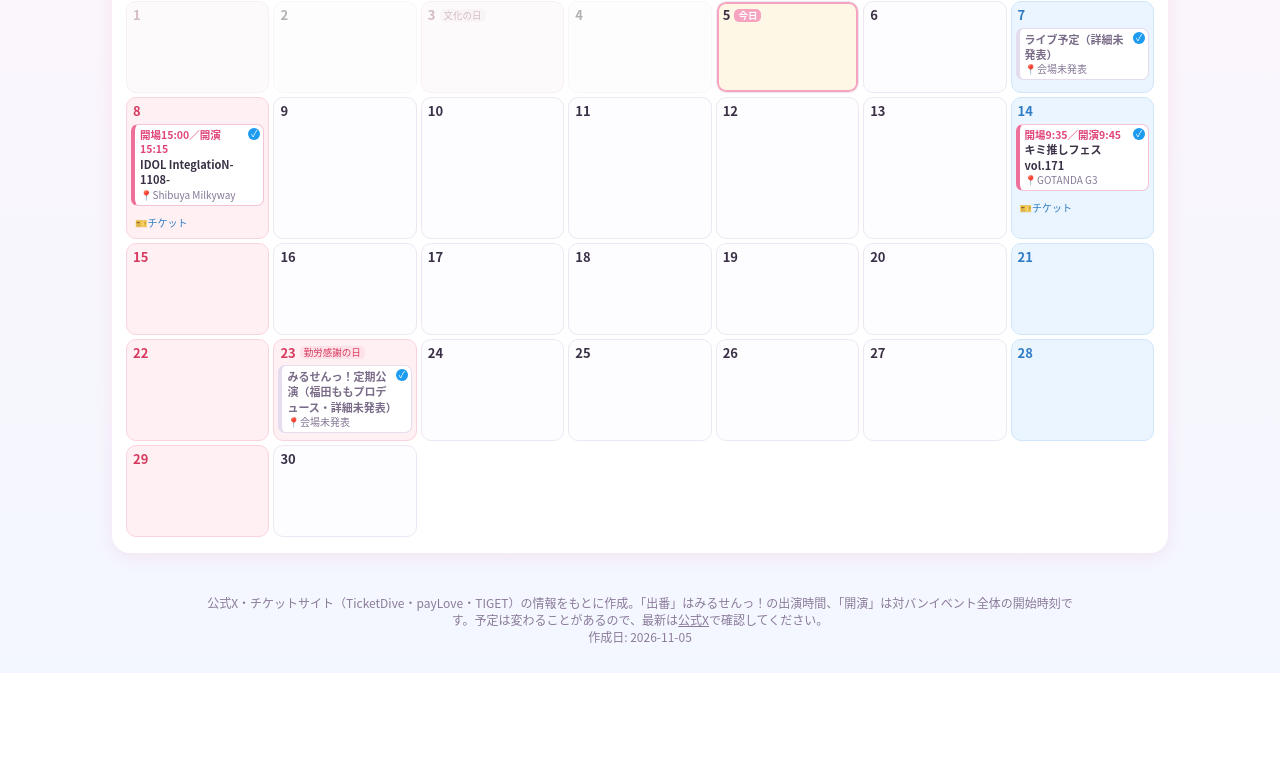
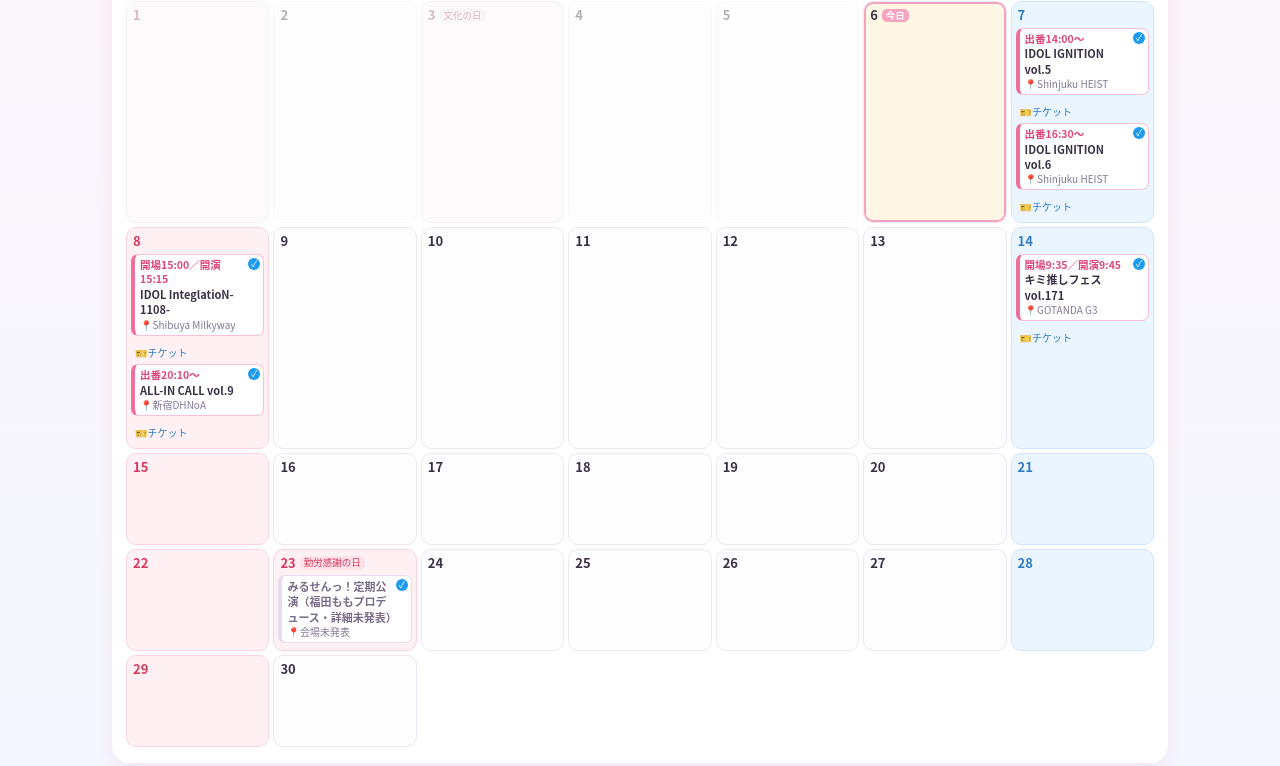
Before and after one commit to laviera9/mirusen-calendar, a plain HTML site: page index.html in a window 1280 px wide. Shown: the part 318-1084 px from the top of the page. Before the commit the page ends 991 px from the top, so only its background shows below. Drawn offline with Linux system fonts and the light colour scheme.

Commit message:
Update Nov schedule: 11/7 IDOL IGNITION vol.5/6 details, add 11/8 ALL-IN CALL vol.9
Replace 11/7 TBD with Shinjuku HEIST day/night slots (TIGET) and add
ALL-IN CALL vol.9 at 新宿DHNoA (payLove). 11/23 still TBD.

```diff
--- a/index.html
+++ b/index.html
@@ -63,7 +63,7 @@ footer{text-align:center;font-size:12px;color:#8a7a99;padding:6px 16px 28px;max-
  .le .tk{font-size:12px}
 }
 </style></head><body>
-<header><h1>🪽 みるせんっ！ ライブカレンダー<small>みるせんっ！ ／ 2026年11月5日〜11月 ／ 時刻はすべて日本時間</small></h1>
+<header><h1>🪽 みるせんっ！ ライブカレンダー<small>みるせんっ！ ／ 2026年11月6日〜11月 ／ 時刻はすべて日本時間</small></h1>
 <a class="xbtn" href="https://x.com/mirusen_idol" target="_blank" rel="noopener">𝕏 公式X @mirusen_idol</a>
 <div class="legend"><span><i style="background:#ef6f9b"></i>ライブ</span><span><i style="background:#c9b8d8"></i>詳細未発表</span><span><i style="background:#eaf5ff"></i>土曜</span><span><i style="background:#fff0f3"></i>日曜・祝日</span><span><span class="ic v" style="position:static;display:inline-block">✓</span> 告知ポスト</span><span>🔍 公式Xの検索</span></div>
 <nav><a href="#m10">10月</a><a href="#m11">11月</a></nav></header>
@@ -73,10 +73,10 @@ footer{text-align:center;font-size:12px;color:#8a7a99;padding:6px 16px 28px;max-
 <div class="cell past"><div class="dn">2</div></div>
 <div class="cell sun past"><div class="dn">3<span class="hol">文化の日</span></div></div>
 <div class="cell past"><div class="dn">4</div></div>
-<div class="cell today"><div class="dn">5<span class="tdy">今日</span></div></div>
-<div class="cell"><div class="dn">6</div></div>
-<div class="cell sat"><div class="dn">7</div><a class="ev tbd" href="https://x.com/mirusen_idol/status/2117592427301417177" target="_blank" rel="noopener"><span class="n">ライブ予定（詳細未発表）</span><span class="vn">📍会場未発表</span><span class="ic v" title="告知ポスト">✓</span></a></div>
-<div class="cell sun"><div class="dn">8</div><a class="ev" href="https://x.com/mirusen_idol/status/2117602698505998499" target="_blank" rel="noopener"><span class="t">開場15:00／開演15:15</span><span class="n">IDOL InteglatioN-1108-</span><span class="vn">📍Shibuya Milkyway</span><span class="ic v" title="告知ポスト">✓</span></a><a class="tk" href="https://tiget.net/events/535752" target="_blank" rel="noopener">🎫チケット</a></div>
+<div class="cell past"><div class="dn">5</div></div>
+<div class="cell today"><div class="dn">6<span class="tdy">今日</span></div></div>
+<div class="cell sat"><div class="dn">7</div><a class="ev" href="https://x.com/mirusen_idol/status/2118279308976460248" target="_blank" rel="noopener"><span class="t">出番14:00〜</span><span class="n">IDOL IGNITION vol.5</span><span class="vn">📍Shinjuku HEIST</span><span class="ic v" title="告知ポスト">✓</span></a><a class="tk" href="https://tiget.net/events/535990" target="_blank" rel="noopener">🎫チケット</a><a class="ev" href="https://x.com/mirusen_idol/status/2118280541455995017" target="_blank" rel="noopener"><span class="t">出番16:30〜</span><span class="n">IDOL IGNITION vol.6</span><span class="vn">📍Shinjuku HEIST</span><span class="ic v" title="告知ポスト">✓</span></a><a class="tk" href="https://tiget.net/events/535992" target="_blank" rel="noopener">🎫チケット</a></div>
+<div class="cell sun"><div class="dn">8</div><a class="ev" href="https://x.com/mirusen_idol/status/2117602698505998499" target="_blank" rel="noopener"><span class="t">開場15:00／開演15:15</span><span class="n">IDOL InteglatioN-1108-</span><span class="vn">📍Shibuya Milkyway</span><span class="ic v" title="告知ポスト">✓</span></a><a class="tk" href="https://tiget.net/events/535752" target="_blank" rel="noopener">🎫チケット</a><a class="ev" href="https://x.com/mirusen_idol/status/2118260960259674311" target="_blank" rel="noopener"><span class="t">出番20:10〜</span><span class="n">ALL-IN CALL vol.9</span><span class="vn">📍新宿DHNoA</span><span class="ic v" title="告知ポスト">✓</span></a><a class="tk" href="https://paylove.org/events/1792" target="_blank" rel="noopener">🎫チケット</a></div>
 <div class="cell"><div class="dn">9</div></div>
 <div class="cell"><div class="dn">10</div></div>
 <div class="cell"><div class="dn">11</div></div>
@@ -105,10 +105,10 @@ footer{text-align:center;font-size:12px;color:#8a7a99;padding:6px 16px 28px;max-
 <div class="cell out"></div>
 <div class="cell out"></div>
 </div><ol class="list">
-<li class="sat"><div class="ld"><b>11/7</b><span>(土)</span></div><div class="le"><a class="ev tbd" href="https://x.com/mirusen_idol/status/2117592427301417177" target="_blank" rel="noopener"><span class="n">ライブ予定（詳細未発表）</span><span class="vn">📍会場未発表</span><span class="ic v" title="告知ポスト">✓</span></a></div></li>
-<li class="sun"><div class="ld"><b>11/8</b><span>(日)</span></div><div class="le"><a class="ev" href="https://x.com/mirusen_idol/status/2117602698505998499" target="_blank" rel="noopener"><span class="t">開場15:00／開演15:15</span><span class="n">IDOL InteglatioN-1108-</span><span class="vn">📍Shibuya Milkyway</span><span class="ic v" title="告知ポスト">✓</span></a><a class="tk" href="https://tiget.net/events/535752" target="_blank" rel="noopener">🎫チケット</a></div></li>
+<li class="sat"><div class="ld"><b>11/7</b><span>(土)</span></div><div class="le"><a class="ev" href="https://x.com/mirusen_idol/status/2118279308976460248" target="_blank" rel="noopener"><span class="t">出番14:00〜</span><span class="n">IDOL IGNITION vol.5</span><span class="vn">📍Shinjuku HEIST</span><span class="ic v" title="告知ポスト">✓</span></a><a class="tk" href="https://tiget.net/events/535990" target="_blank" rel="noopener">🎫チケット</a><a class="ev" href="https://x.com/mirusen_idol/status/2118280541455995017" target="_blank" rel="noopener"><span class="t">出番16:30〜</span><span class="n">IDOL IGNITION vol.6</span><span class="vn">📍Shinjuku HEIST</span><span class="ic v" title="告知ポスト">✓</span></a><a class="tk" href="https://tiget.net/events/535992" target="_blank" rel="noopener">🎫チケット</a></div></li>
+<li class="sun"><div class="ld"><b>11/8</b><span>(日)</span></div><div class="le"><a class="ev" href="https://x.com/mirusen_idol/status/2117602698505998499" target="_blank" rel="noopener"><span class="t">開場15:00／開演15:15</span><span class="n">IDOL InteglatioN-1108-</span><span class="vn">📍Shibuya Milkyway</span><span class="ic v" title="告知ポスト">✓</span></a><a class="tk" href="https://tiget.net/events/535752" target="_blank" rel="noopener">🎫チケット</a><a class="ev" href="https://x.com/mirusen_idol/status/2118260960259674311" target="_blank" rel="noopener"><span class="t">出番20:10〜</span><span class="n">ALL-IN CALL vol.9</span><span class="vn">📍新宿DHNoA</span><span class="ic v" title="告知ポスト">✓</span></a><a class="tk" href="https://paylove.org/events/1792" target="_blank" rel="noopener">🎫チケット</a></div></li>
 <li class="sat"><div class="ld"><b>11/14</b><span>(土)</span></div><div class="le"><a class="ev" href="https://x.com/_KMonster/status/2117881198525685760" target="_blank" rel="noopener"><span class="t">開場9:35／開演9:45</span><span class="n">キミ推しフェス vol.171</span><span class="vn">📍GOTANDA G3</span><span class="ic v" title="告知ポスト">✓</span></a><a class="tk" href="https://paylove.org/events/1794" target="_blank" rel="noopener">🎫チケット</a></div></li>
 <li class="sun"><div class="ld"><b>11/23</b><span>(月)</span><span class="hol">勤労感謝の日</span></div><div class="le"><a class="ev tbd" href="https://x.com/fukuda_momo/status/2116900936383869011" target="_blank" rel="noopener"><span class="n">みるせんっ！定期公演（福田ももプロデュース・詳細未発表）</span><span class="vn">📍会場未発表</span><span class="ic v" title="告知ポスト">✓</span></a></div></li>
 </ol></section></main>
-<footer>公式X・チケットサイト（TicketDive・payLove・TIGET）の情報をもとに作成。「出番」はみるせんっ！の出演時間、「開演」は対バンイベント全体の開始時刻です。予定は変わることがあるので、最新は<a href="https://x.com/mirusen_idol">公式X</a>で確認してください。<br>作成日: 2026-11-05</footer>
+<footer>公式X・チケットサイト（TicketDive・payLove・TIGET）の情報をもとに作成。「出番」はみるせんっ！の出演時間、「開演」は対バンイベント全体の開始時刻です。予定は変わることがあるので、最新は<a href="https://x.com/mirusen_idol">公式X</a>で確認してください。<br>作成日: 2026-11-06</footer>
 </body></html>
```
Also changed, not shown: 1 other file.
